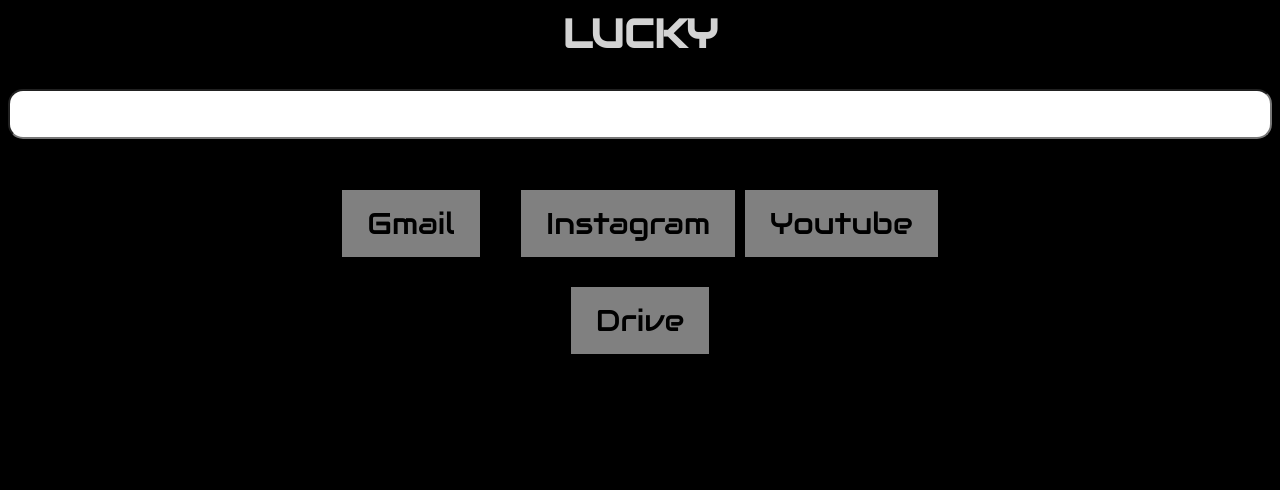
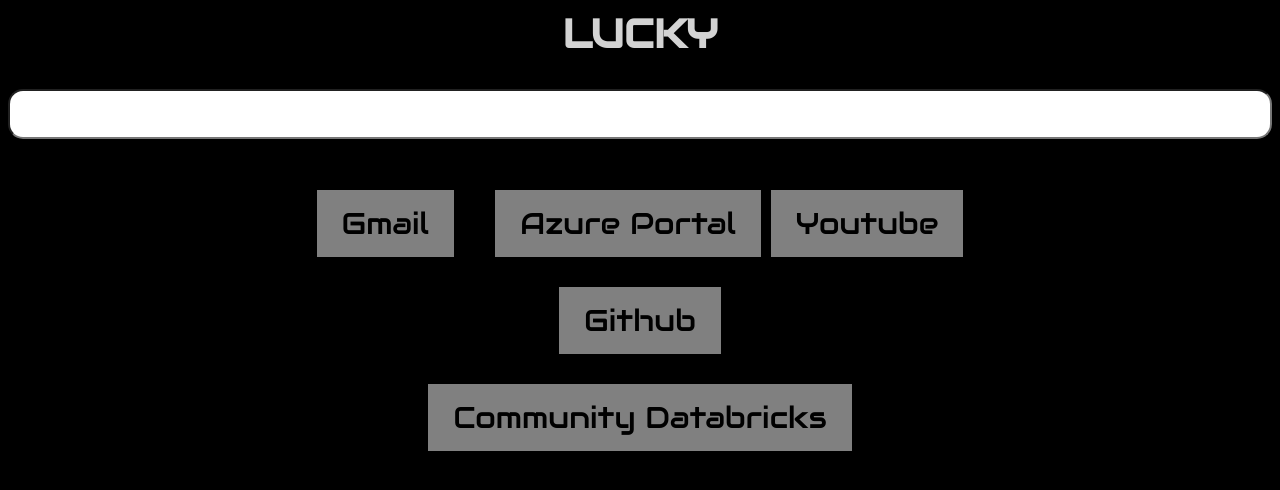
Before and after one commit to lk3000/lk3000.github.io, a plain HTML site: page index.html in a window 1280 px wide. Drawn offline with Linux system fonts and the light colour scheme.

Commit message:
Update index.html

```diff
--- a/index.html
+++ b/index.html
@@ -31,8 +31,9 @@ input{font-family: "Audiowide", sans-serif;
   <p><label for="q"></label></p>
   <input type="search" id="q" name="q"><br><br>
 </form>
-<p><a href="https://accounts.google.com/signin/v2/identifier?continue=https%3A%2F%2Fmail.google.com%2Fmail%2F&service=mail&sacu=1&rip=1&flowName=GlifWebSignIn&flowEntry=ServiceLogin">Gmail</a><>
-<a href="https://instagram.com">Instagram</a>
+<p><a href="https://mail.google.com">Gmail</a><>
+<a href="https://portal.azure.com">Azure Portal</a>
 <a href="https://www.youtube.com/">Youtube</a></p>
-<p><a href="https://drive.google.com/">Drive</a></p>
+<p><a href="https://github.com/">Github</a></p>
+<p><a href="https://community.cloud.databricks.com">Community Databricks</a></p>
 </html>
```
